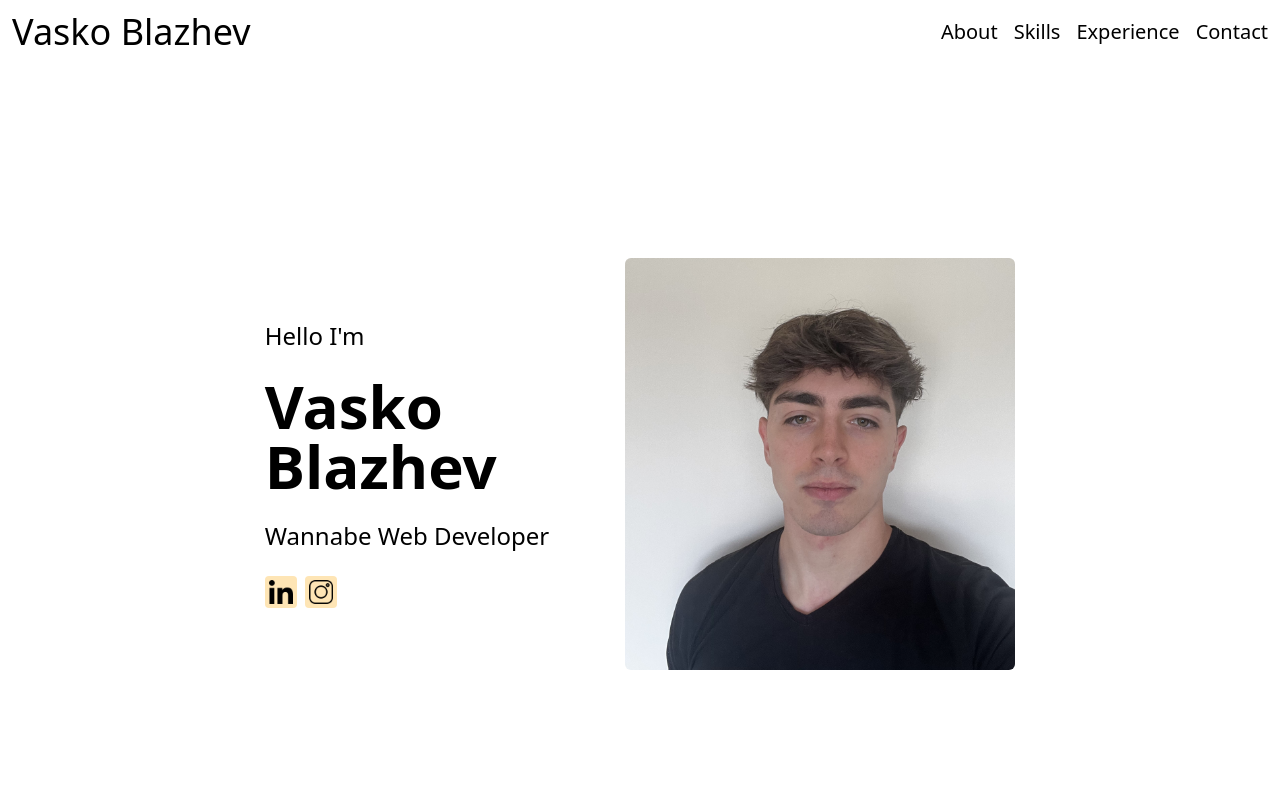
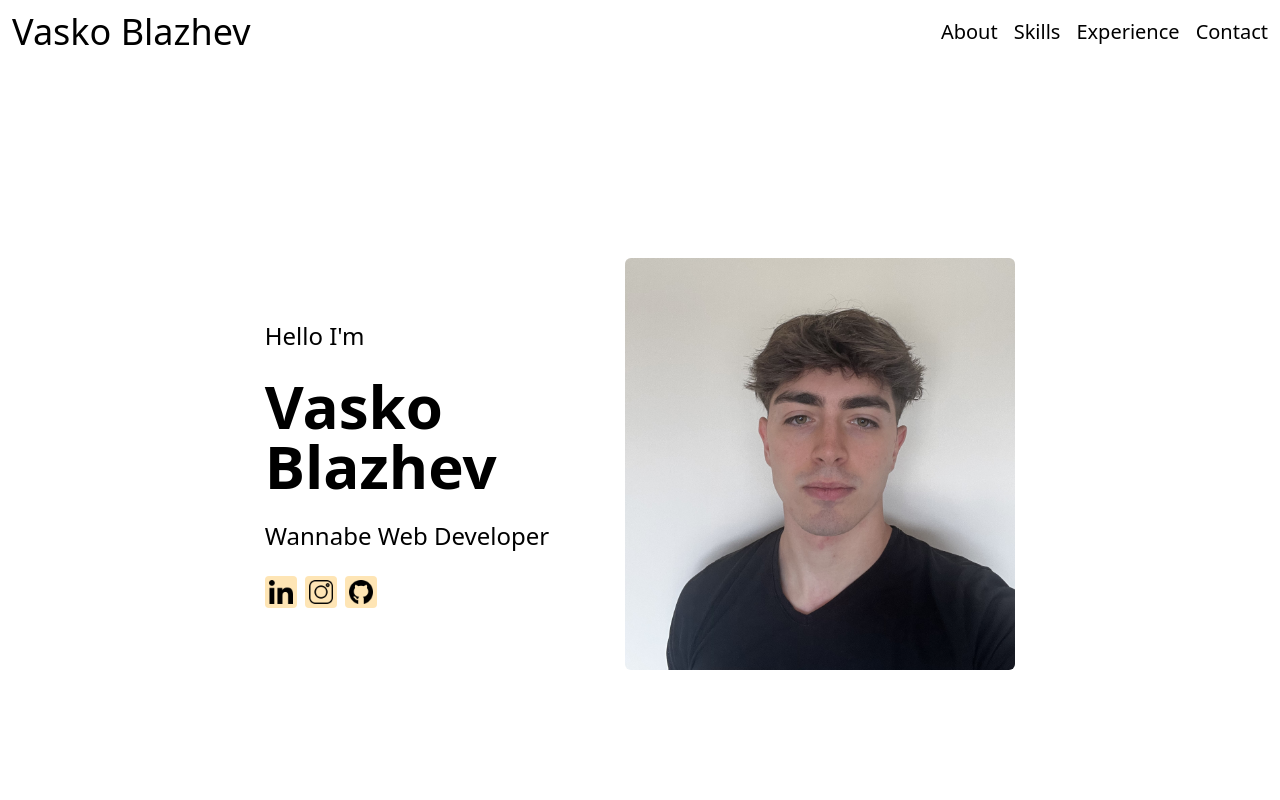
Before and after one commit to sunsesvasko/Portfolio, a React (Vite) app in the folder frontend/: page / in a window 1280 px wide. Shown: the top 800 px of the page. Built offline with nearby package versions, Linux system fonts and the light colour scheme; no server answers.

Commit message:
Adding a github link as well

```diff
--- a/frontend/src/components/Footer.jsx
+++ b/frontend/src/components/Footer.jsx
@@ -13,7 +13,7 @@ function Footer() {
           </p>
 
           <ul className="flex gap-2 sm:justify-start">
-            <li className="bg-[#fee5b5] w-[32px] h-[32px] flex justify-center rounded-[4px]">
+            <li className="bg-[#fee5b5] w-[32px] h-[32px] flex justify-center rounded-[4px] items-center">
               <a href="https://www.linkedin.com" target="_blank">
                 <img src="./image.png" className="w-[24px]" />
               </a>
@@ -25,6 +25,11 @@ function Footer() {
                   alt="Linked In"
                   className="w-[24px]"
                 />
+              </a>
+            </li>
+            <li className="bg-[#fee5b5] w-[32px] h-[32px] flex items-center justify-center rounded-[4px]">
+              <a href="https://github.com/sunsesvasko" target="_blank">
+                <img src="./github.png" alt="Linked In" className="w-[24px]" />
               </a>
             </li>
           </ul>
--- a/frontend/src/components/Landing.jsx
+++ b/frontend/src/components/Landing.jsx
@@ -29,6 +29,11 @@ function Landing() {
               <img src="./instagram.png" alt="Linked In" className="w-[24px]" />
             </a>
           </li>
+          <li className="bg-[#fee5b5] w-[32px] h-[32px] flex items-center justify-center rounded-[4px]">
+            <a href="https://github.com/sunsesvasko" target="_blank">
+              <img src="./github.png" alt="Linked In" className="w-[24px]" />
+            </a>
+          </li>
         </ul>
       </div>
       <img
```
Also changed, not shown: frontend/public/github.png (added), 4 other files (tests, documents, lock files or other folders).
